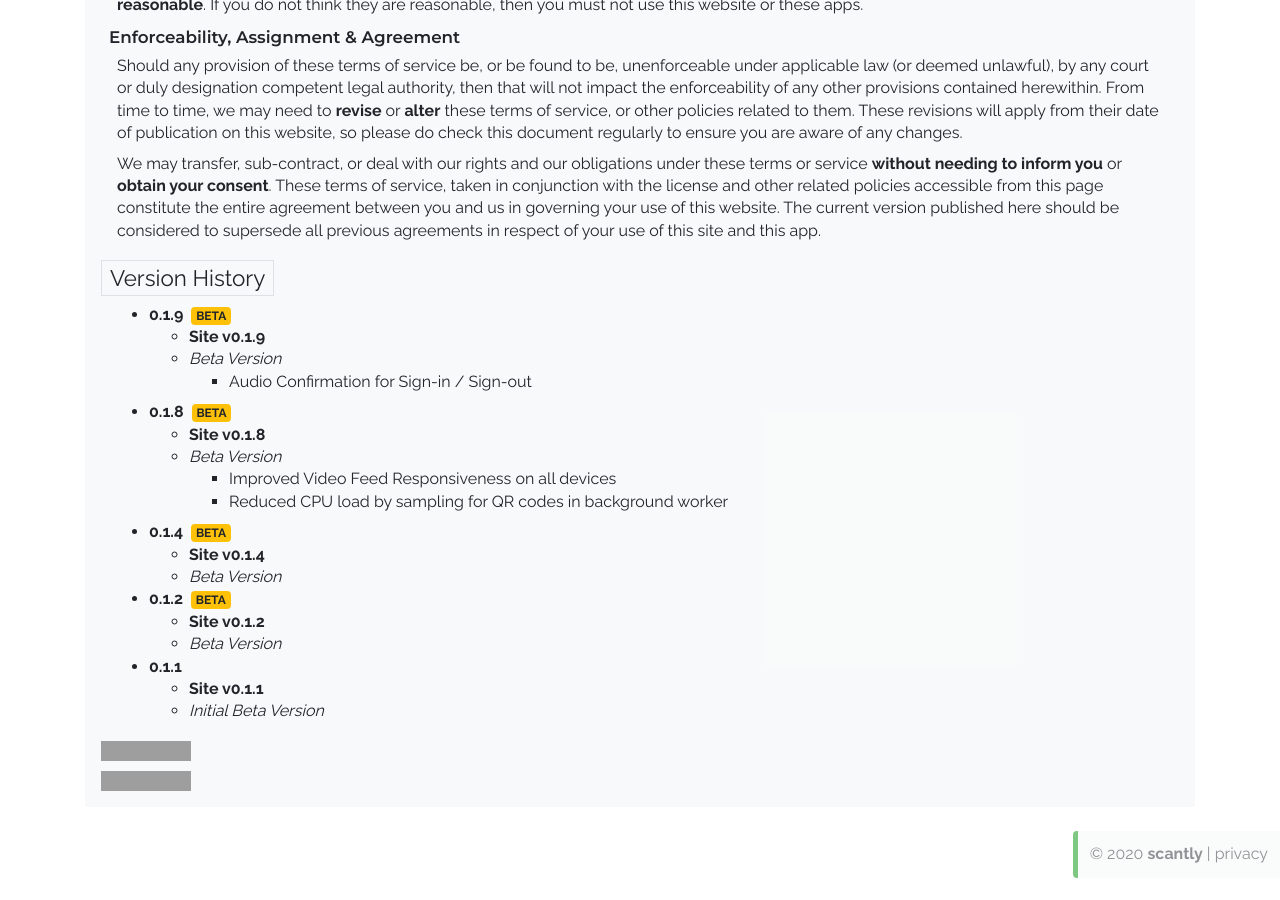
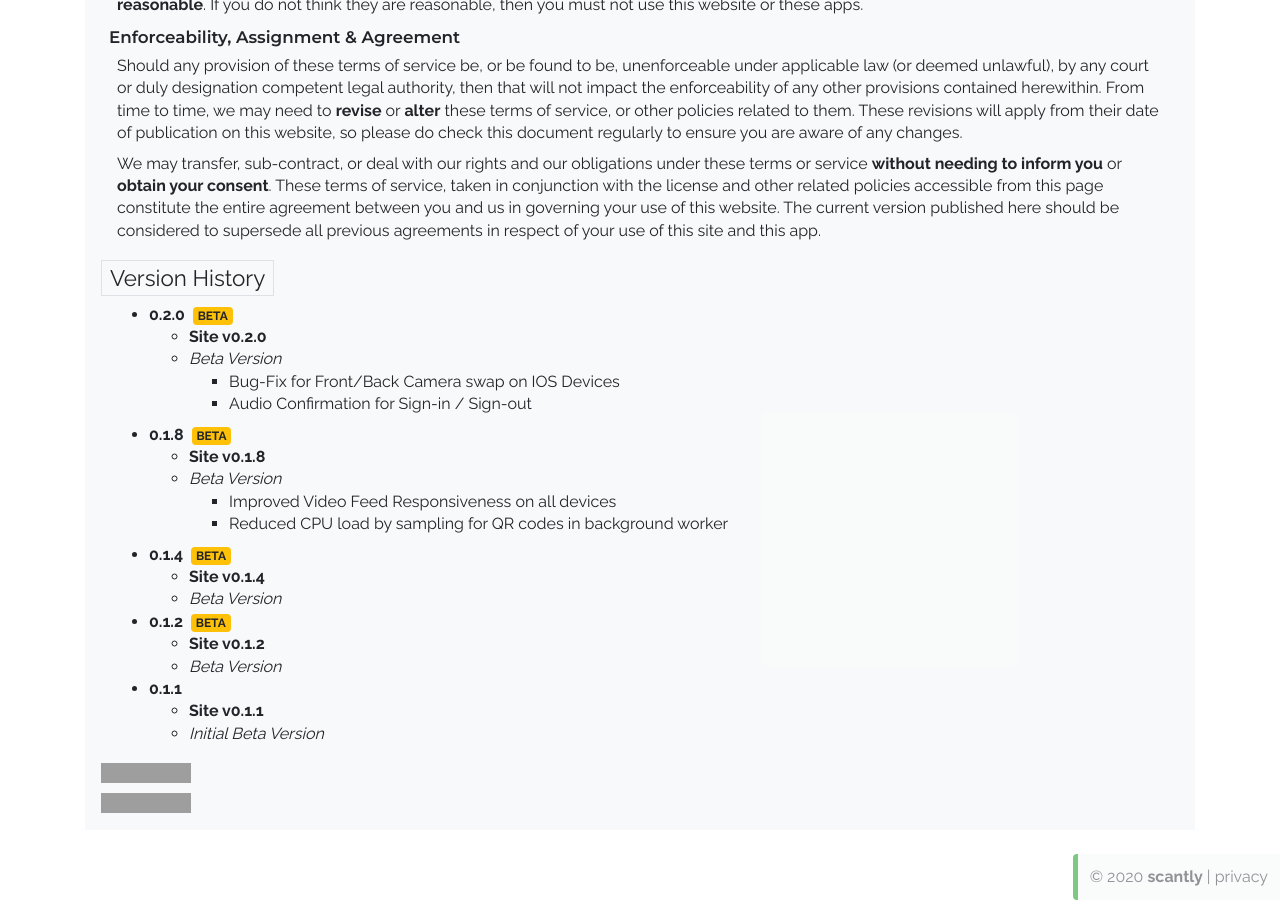
Before and after one commit to Scantly/scantly-app, a Jekyll site: the page built from +ABOUT.md, in a window 1280 px wide and 900 px high, scrolled down 1367 px. Built offline with Jekyll 4.4.1, drawn with Linux system fonts in a browser that asks for light colours; comment, search, counter and statistics services are not loaded; before the commit the page ends 2245 px from its top, so only the background shows below that; grey boxes are pictures that could not be loaded.

Commit message:
Site v0.2.0

```diff
--- a/_data/versions.yml
+++ b/_data/versions.yml
@@ -1,11 +1,12 @@
 site :
-  0.1.9 :
-    name : Site v0.1.9
+  0.2.0 :
+    name : Site v0.2.0
     desc : Beta Version
-    numeric : 0.1.9.0
+    numeric : 0.2.0.0
     type:
       - beta
     changes :
+      - Bug-Fix for Front/Back Camera swap on IOS Devices
       - Audio Confirmation for Sign-in / Sign-out
   0.1.8 :
     name : Site v0.1.8
--- a/_includes/modules/main/reader.js
+++ b/_includes/modules/main/reader.js
@@ -262,7 +262,9 @@ Reader = (options, factory) => {
       return reader;
     }).then(reader => navigator.mediaDevices.getUserMedia({
       video: id ? {
-        deviceId: id
+        deviceId: {
+          exact : id
+        }
       } : {
         facingMode: "user"
       }
--- a/_sass/custom/_app.scss
+++ b/_sass/custom/_app.scss
@@ -142,9 +142,11 @@
 .canvas, .video {
   @media screen and (orientation:portrait) {
     width: 80vw;
+    max-height: 80vh;
   }
   @media screen and (orientation:landscape) {
-    width: 50vw;
+    width: 60vw;
+    max-height: 70vh;
   }
 }
 
```
